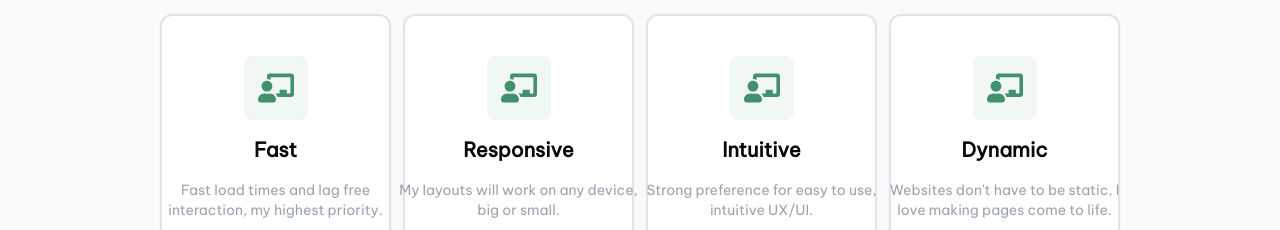
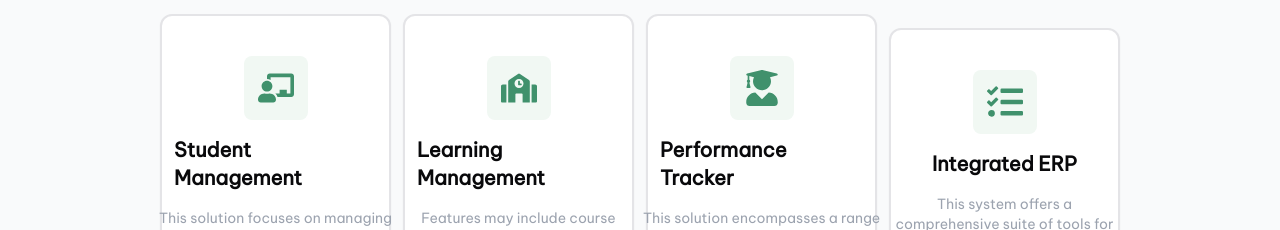
Before and after one commit to dadsonj/edu_connect, a Next.js app: page / in a window 1280 px wide. Shown: the part 1820-2050 px from the top of the page. Built offline with nearby package versions, Linux system fonts and the light colour scheme.

Commit message:
Update links in Hero.tsx and NavBar.tsx components

```diff
--- a/app/components/Hero.tsx
+++ b/app/components/Hero.tsx
@@ -29,7 +29,7 @@ const Hero = () => {
             </Button>
           </Link>
           <Link
-            href="https://drive.google.com/file/d/1-C3tyIAiNksZvwCB1cqQQC-PnKcUbc-7/view?usp=sharing"
+            href="https://ihei.vercel.app/login"
             target="_blank"
           >
             <Button
--- a/app/components/NavBar.tsx
+++ b/app/components/NavBar.tsx
@@ -6,14 +6,7 @@ import { useState } from "react";
 import Link from "next/link";
 import { Button } from "@/components/ui/button";
 
-
-const navElements = [
-  "Product",
-  "Solutions",
-  "Customer",
-  "Pricing",
-  "About Us",
-];
+const navElements = ["Product", "Solutions", "Customer", "Pricing", "About Us"];
 
 const NavBar = () => {
   const [toggle, setToggle] = useState(false);
@@ -41,7 +34,11 @@ const NavBar = () => {
           </Link>
         ))}
       </div>
-      <Button variant="outline" className="px-8 bg-transparent">Demo</Button>
+      <Link href="https://ihei.vercel.app/login" target="_blank">
+        <Button variant="outline" className="px-8 bg-transparent">
+          Demo
+        </Button>
+      </Link>
     </nav>
   );
 };
--- a/app/components/Solutions.tsx
+++ b/app/components/Solutions.tsx
@@ -1,28 +1,30 @@
 import Image from "next/image";
-import { FaChalkboardTeacher } from "react-icons/fa";
+import { FaChalkboardTeacher, FaSchool, FaTasks, FaUserGraduate } from "react-icons/fa";
 
 const Sol = [
   {
-    title: "Fast",
+    title: "Student Management",
     description:
-      "Fast load times and lag free interaction, my highest priority.",
+      "This solution focuses on managing student data, including enrollment, attendance, grades, and demographics.",
     icon: <FaChalkboardTeacher />,
   },
   {
-    title: "Responsive",
-    description: "My layouts will work on any device, big or small.",
-    icon: <FaChalkboardTeacher />,
+    title: "Learning Management",
+    description:
+      "Features may include course creation, content management, assignment submission, grading tools, and discussion forums.",
+    icon: <FaSchool />,
   },
   {
-    title: "Intuitive",
-    description: "Strong preference for easy to use, intuitive UX/UI.",
-    icon: <FaChalkboardTeacher />,
+    title: "Performance Tracker",
+    description:
+      "This solution encompasses a range of functionalities, including the ability to create and manage courses.",
+    icon: <FaUserGraduate />,
   },
   {
-    title: "Dynamic",
+    title: "Integrated ERP",
     description:
-      "Websites don't have to be static, I love making pages come to life.",
-    icon: <FaChalkboardTeacher />,
+      "This system offers a comprehensive suite of tools for managing all aspects of school operations in one platform.",
+    icon: <FaTasks />,
   },
 ];
 
--- a/app/components/Streamline.tsx
+++ b/app/components/Streamline.tsx
@@ -6,7 +6,7 @@ const Streamline = () => {
   return (
     <section id="Customer">
       <div className="bg-primary-light overflow-hidden flex flex-col md:flex-row items-center justify-center gap-10 py-20 px-10 md:p-32 mx-auto relative">
-        <div className="hidden md:visible absolute overflow-hidden top-[-560px] right-[-700px] size-[1200px] bg-primary-main rounded-full" />
+        <div className="hidden md:block absolute overflow-hidden top-[-560px] right-[-700px] size-[1200px] bg-primary-main rounded-full" />
         <div className="flex flex-col items-start gap-6">
           <p className="text-6xl font-extrabold leading-[80px]">
             Streamline School Operations Together
@@ -20,7 +20,7 @@ const Streamline = () => {
         <Image
           src={dashboard}
           alt="dahsboard"
-          className="mx-auto rounded-xl object-cover z-10 h-[200px] md:w-[600px] md:h-[400px]"
+          className="mx-auto rounded-xl object-cover z-10 h-[200px] md:w-[600px] md:h-[340px]"
           placeholder="blur"
         />
       </div>
--- a/components/ui/container-scroll-animation.tsx
+++ b/components/ui/container-scroll-animation.tsx
@@ -27,7 +27,7 @@ export const ContainerScroll = ({
   }, []);
 
   const scaleDimensions = () => {
-    return isMobile ? [0.7, 0.9] : [1.05, 1];
+    return isMobile ? [1, 0.8] : [1.05, 1];
   };
 
   const rotate = useTransform(scrollYProgress, [0, 1], [20, 0]);
@@ -36,7 +36,7 @@ export const ContainerScroll = ({
 
   return (
     <div
-      className="h-[60rem] md:h-[80rem] flex items-center justify-center relative p-2 md:p-20"
+      className="h-[60rem] md:h-[80rem] flex items-center justify-center relative p-2 md:p-16"
       ref={containerRef}
     >
       <div
@@ -86,7 +86,7 @@ export const Card = ({
           "0 0 #0000004d, 0 9px 20px #0000004a, 0 37px 37px #00000042, 0 84px 50px #00000026, 0 149px 60px #0000000a, 0 233px 65px #00000003",
       }}
       // md:h-[37.65rem]
-      className="max-w-5xl -mt-12 mx-auto h-[30rem] md:h-[40rem] w-full border-4 border-[#6C6C6C] p-2 md:p-6 bg-[#222222] rounded-[30px] shadow-2xl"
+      className="max-w-5xl mx-auto h-[15.3rem] md:h-[37.65rem] w-full border-4 border-[#6C6C6C] p-2 md:p-6 bg-[#222222] rounded-[30px] shadow-2xl"
     >
       <div className=" h-full w-full  overflow-hidden rounded-2xl bg-gray-100 dark:bg-zinc-900 md:rounded-2xl md:p-0 ">
         {children}
```
